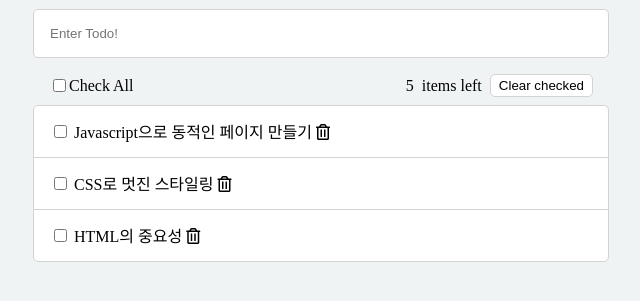
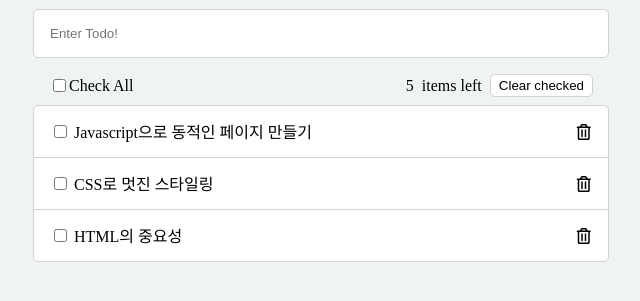
Before and after one commit to keemtj/study-todolist, a plain HTML site: page TODOLIST_V2/index.html in a window 1280 px wide. Shown: the part 175-476 px from the top of the page, without its empty margins (319-959 px from the left). Drawn offline with Linux system fonts and the light colour scheme.

Commit message:
:lipstick: Fix selector span to label

```diff
--- a/TODOLIST_V2/css/style.css
+++ b/TODOLIST_V2/css/style.css
@@ -78,7 +78,7 @@
   border: none;
 }
 
-.todo span {
+.todo label {
   display: inline-block;
   width: calc(100% - 2.7rem);
 }
--- a/TODOLIST_V2/js/app.js
+++ b/TODOLIST_V2/js/app.js
@@ -15,9 +15,9 @@ const clearCheckedEl = document.querySelector(".btn-remove-checked");
 const render = () => {
   let list = "";
 
-  if (!todos.length) {
-    list += "<div>todos 없을때 스타일 해결해라</div>";
-  }
+  // if (!todos.length) {
+  //   list += "<div>todos 없을때 스타일 해결해라</div>";
+  // }
 
   todos.forEach(
     ({ id, done, content }) =>
```
Also changed, not shown: TODOLIST_V2/index.html (+3 -3 lines).
